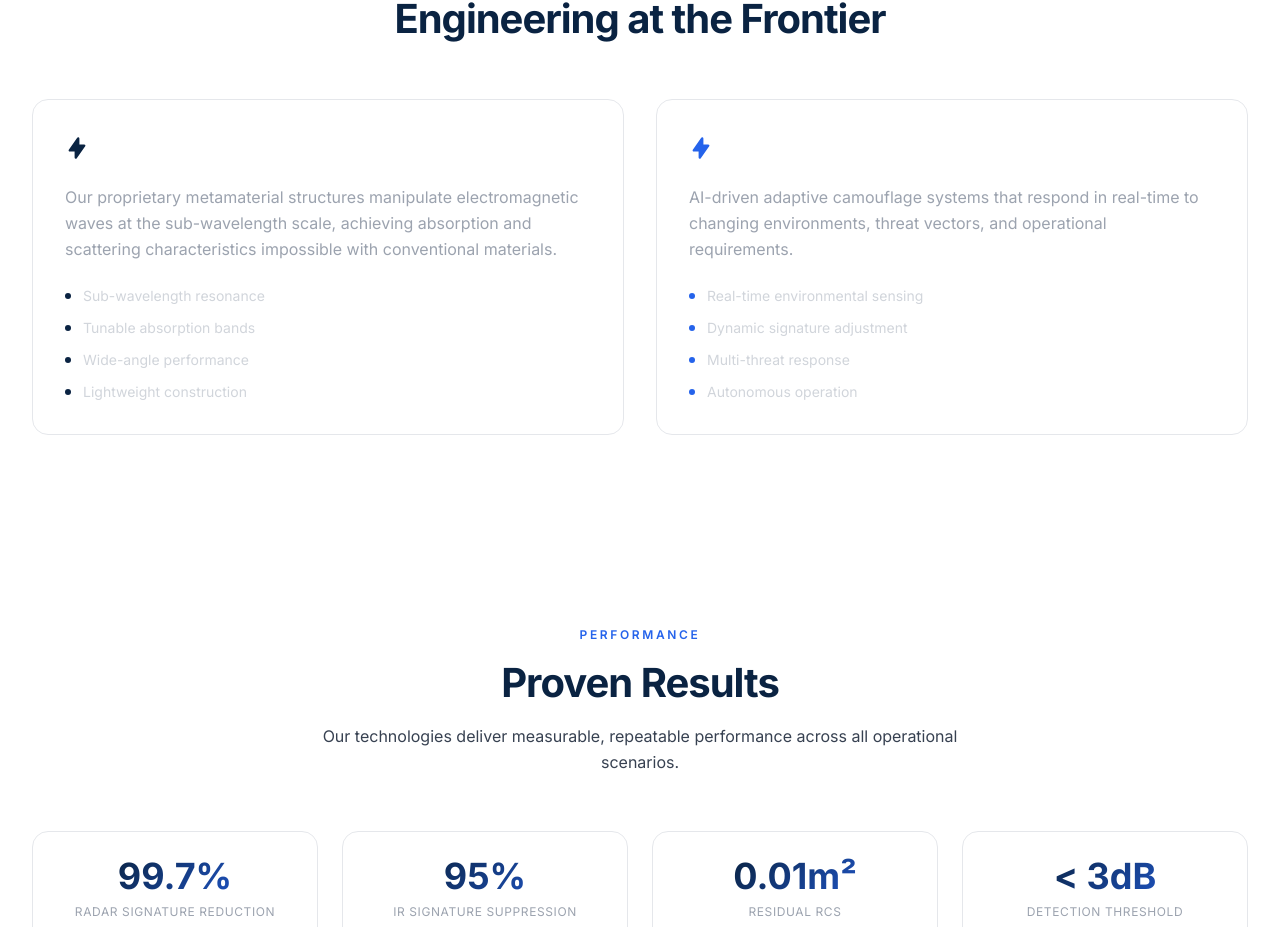
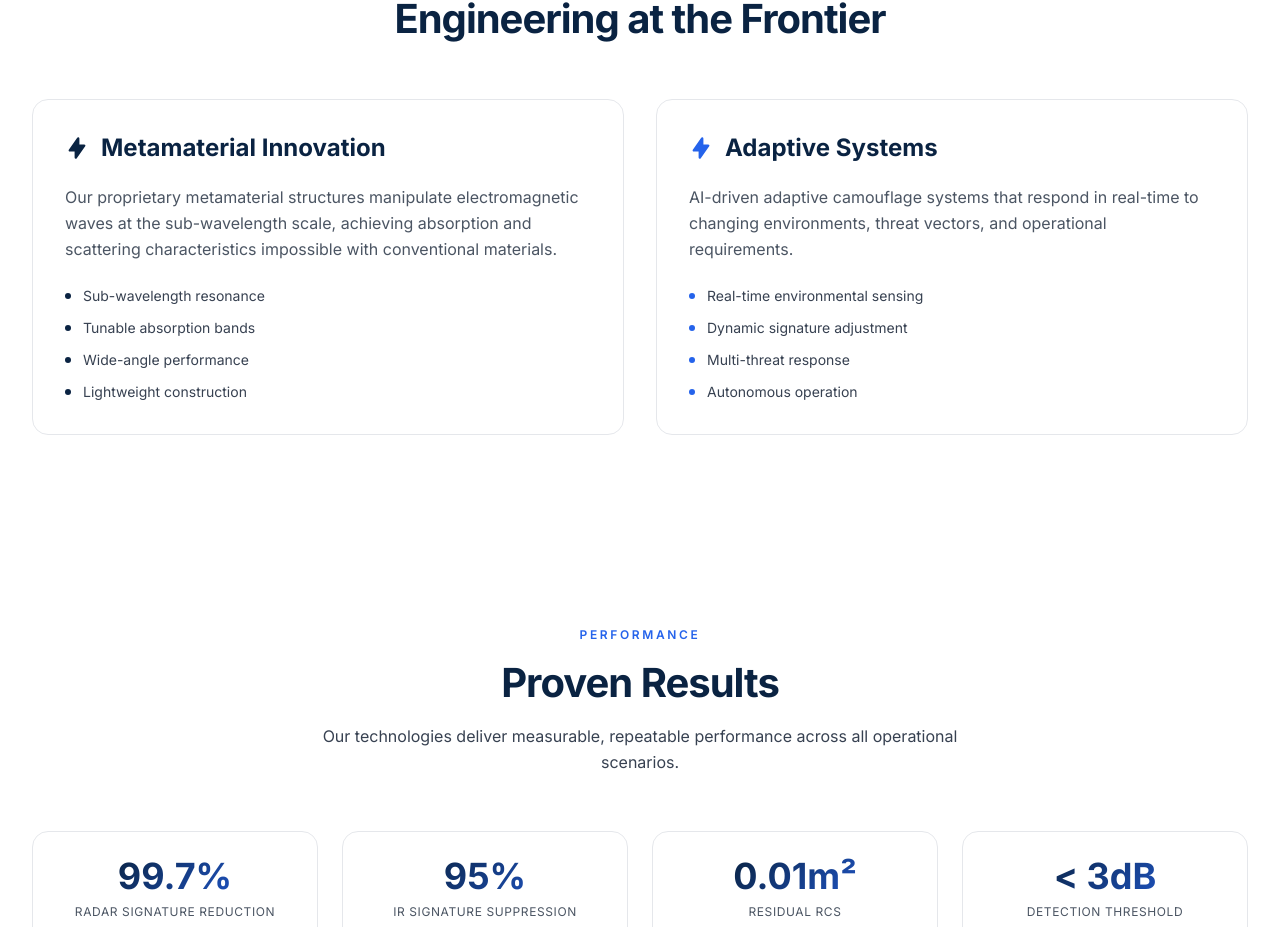
Before and after one commit to Ayush-2-singh/health-stealth-, a Next.js app: page /technology in a window 1280 px wide. Shown: the part 1873-2800 px from the top of the page. Built offline with nearby package versions, Linux system fonts and the light colour scheme.

Commit message:
fix: resolve white-on-white color visibility in src/app/technology/page.tsx

```diff
--- a/src/app/technology/page.tsx
+++ b/src/app/technology/page.tsx
@@ -22,21 +22,21 @@ export default function Technology() {
         <div className="max-w-7xl mx-auto">
           <SectionTitle eyebrow="Technical Excellence" title="Engineering at the Frontier" />
           <div className="grid grid-cols-1 lg:grid-cols-2 gap-8">
-            <motion.div initial={{ opacity: 0, x: -30 }} whileInView={{ opacity: 1, x: 0 }} viewport={{ once: true }} transition={{ duration: 0.7 }} className="bg-card border border-border rounded-2xl p-8">
-              <div className="flex items-center gap-3 mb-5"><HiLightningBolt className="w-6 h-6 text-primary" /><h3 className="text-2xl font-bold text-white">Metamaterial Innovation</h3></div>
-              <p className="text-gray-400 leading-relaxed mb-6">Our proprietary metamaterial structures manipulate electromagnetic waves at the sub-wavelength scale, achieving absorption and scattering characteristics impossible with conventional materials.</p>
+            <motion.div initial={{ opacity: 0, x: -30 }} whileInView={{ opacity: 1, x: 0 }} viewport={{ once: true }} transition={{ duration: 0.7 }} className="bg-white border border-border rounded-2xl p-8">
+              <div className="flex items-center gap-3 mb-5"><HiLightningBolt className="w-6 h-6 text-primary" /><h3 className="text-2xl font-bold text-heading">Metamaterial Innovation</h3></div>
+              <p className="text-gray-600 leading-relaxed mb-6">Our proprietary metamaterial structures manipulate electromagnetic waves at the sub-wavelength scale, achieving absorption and scattering characteristics impossible with conventional materials.</p>
               <div className="space-y-3">
                 {["Sub-wavelength resonance", "Tunable absorption bands", "Wide-angle performance", "Lightweight construction"].map((item, i) => (
-                  <div key={i} className="flex items-center gap-3 text-sm text-gray-300"><span className="w-1.5 h-1.5 bg-primary rounded-full" />{item}</div>
+                  <div key={i} className="flex items-center gap-3 text-sm text-gray-700"><span className="w-1.5 h-1.5 bg-primary rounded-full" />{item}</div>
                 ))}
               </div>
             </motion.div>
-            <motion.div initial={{ opacity: 0, x: 30 }} whileInView={{ opacity: 1, x: 0 }} viewport={{ once: true }} transition={{ duration: 0.7, delay: 0.1 }} className="bg-card border border-border rounded-2xl p-8">
-              <div className="flex items-center gap-3 mb-5"><HiLightningBolt className="w-6 h-6 text-secondary" /><h3 className="text-2xl font-bold text-white">Adaptive Systems</h3></div>
-              <p className="text-gray-400 leading-relaxed mb-6">AI-driven adaptive camouflage systems that respond in real-time to changing environments, threat vectors, and operational requirements.</p>
+            <motion.div initial={{ opacity: 0, x: 30 }} whileInView={{ opacity: 1, x: 0 }} viewport={{ once: true }} transition={{ duration: 0.7, delay: 0.1 }} className="bg-white border border-border rounded-2xl p-8">
+              <div className="flex items-center gap-3 mb-5"><HiLightningBolt className="w-6 h-6 text-secondary" /><h3 className="text-2xl font-bold text-heading">Adaptive Systems</h3></div>
+              <p className="text-gray-600 leading-relaxed mb-6">AI-driven adaptive camouflage systems that respond in real-time to changing environments, threat vectors, and operational requirements.</p>
               <div className="space-y-3">
                 {["Real-time environmental sensing", "Dynamic signature adjustment", "Multi-threat response", "Autonomous operation"].map((item, i) => (
-                  <div key={i} className="flex items-center gap-3 text-sm text-gray-300"><span className="w-1.5 h-1.5 bg-secondary rounded-full" />{item}</div>
+                  <div key={i} className="flex items-center gap-3 text-sm text-gray-700"><span className="w-1.5 h-1.5 bg-secondary rounded-full" />{item}</div>
                 ))}
               </div>
             </motion.div>
@@ -53,9 +53,9 @@ export default function Technology() {
               { value: "0.01m²", label: "Residual RCS" },
               { value: "< 3dB", label: "Detection Threshold" },
             ].map((metric, i) => (
-              <motion.div key={i} initial={{ opacity: 0, y: 30 }} whileInView={{ opacity: 1, y: 0 }} viewport={{ once: true }} transition={{ duration: 0.6, delay: i * 0.1 }} className="bg-card border border-border rounded-2xl p-6 text-center">
+              <motion.div key={i} initial={{ opacity: 0, y: 30 }} whileInView={{ opacity: 1, y: 0 }} viewport={{ once: true }} transition={{ duration: 0.6, delay: i * 0.1 }} className="bg-white border border-border rounded-2xl p-6 text-center">
                 <div className="text-3xl md:text-4xl font-bold gradient-text-blue mb-2">{metric.value}</div>
-                <div className="text-xs text-gray-400 uppercase tracking-wider">{metric.label}</div>
+                <div className="text-xs text-gray-600 uppercase tracking-wider">{metric.label}</div>
               </motion.div>
             ))}
           </div>
```
